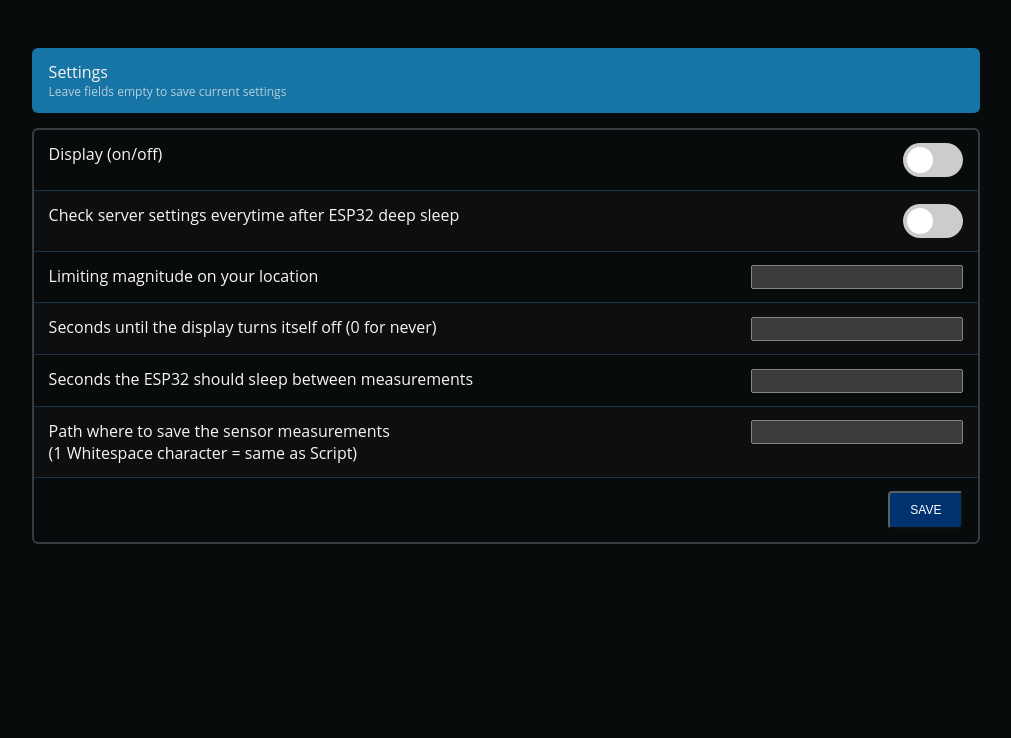
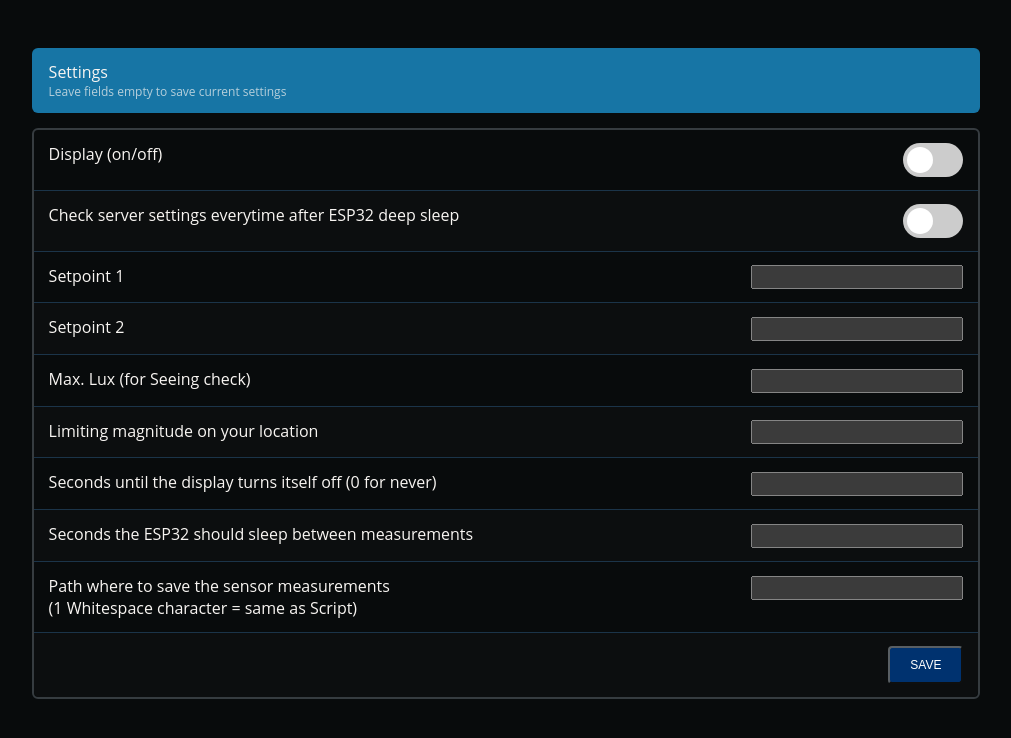
Before and after one commit to Persie0/SQM-HTLHL-API, a Flask app: template templates/settings.html in a window 1280 px wide. Shown: the top 738 px of the page, without its empty margins (134-1145 px from the left). Run offline with Flask 2, Linux system fonts and the light colour scheme; the template is opened without the code that fills it, so the values that code supplies are empty.

Commit message:
added seeing settings

```diff
--- a/SQM_Settings.json
+++ b/SQM_Settings.json
@@ -1 +1 @@
-{"SLEEPTIME_s": 180, "DISPLAY_TIMEOUT_s": 200, "DISPLAY_ON": 1, "PATH": "", "check_everytime": false, "actual_SQM": -1, "actual_SQM_time": "01-Jan-0001 (00:00:00.000000)", "calculated_mag_limit": -1, "set_sqm_limit": 21.83, "raining": "RQ", "luminosity": "SQ", "seeing": "SU", "nelm": "NE", "concentration": "SA", "object": "HT", "ambient": "TQ", "lux": "DE", "lightning_distanceToStorm": "BD"}
+{"SLEEPTIME_s": 180, "DISPLAY_TIMEOUT_s": 200, "DISPLAY_ON": 0, "PATH": "", "check_everytime": 0, "actual_SQM": -1, "actual_SQM_time": "01-Jan-0001 (00:00:00.000000)", "calculated_mag_limit": -1, "set_sqm_limit": 21.0, "max_lux": 50, "setpoint1": 22, "setpoint2": 2, "raining": "RQ", "luminosity": "SQ", "seeing": "SE", "nelm": "NE", "concentration": "SA", "object": "HT", "ambient": "TQ", "lux": "HL", "lightning_distanceToStorm": "BD"}
--- a/app.py
+++ b/app.py
@@ -36,11 +36,15 @@ settings = {
     "DISPLAY_TIMEOUT_s": 200,
     "DISPLAY_ON": 1,
     "PATH": "",
-    "check_everytime": False,
+    "check_everytime": 0,
     "actual_SQM": -1,
     "actual_SQM_time": date(1, 1, 1).strftime("%d-%b-%Y (%H:%M:%S.%f)"),
     "calculated_mag_limit": -1,
     "set_sqm_limit": 21.83,
+
+    "max_lux": 50,
+    "setpoint1": 22,
+    "setpoint2": 2,
 
     # Abbriviations
     "raining": "RQ",
@@ -62,11 +66,11 @@ SPECIFIC_DIRECTORY = Path(settings["PATH"])
 def get_cloud_state():
     global settings, skystate
     temp_diff = float(sensor_values["ambient"]) - float(sensor_values["object"])
-    if temp_diff > 22:
+    if temp_diff > settings["setpoint1"]:
         skystate = "Clear"
-    elif (temp_diff > 2) and (temp_diff < 22):
+    elif (temp_diff > settings["setpoint2"]) and (temp_diff < settings["setpoint1"]):
         skystate = "Partly cloudy"
-    elif temp_diff < 2:
+    elif temp_diff < settings["setpoint2"]:
         skystate = "Cloudy"
     else:
         skystate = "Unknown"
@@ -139,16 +143,27 @@ def settingspage():
     if request.method == "POST":
         global settings, SPECIFIC_DIRECTORY
         # getting the input from the html form
-        disp = request.form.get("DISPLAY", type=int)
         # check if value x was entered
-        if disp is not None:
-            settings["DISPLAY_ON"] = disp
-        check_everytime = request.form.get("check_everytime", type=int)
-        if check_everytime is not None:
-            settings["check_everytime"] = check_everytime
-        disp_to = request.form.get("DISPLAY_TIMEOUT_s", type=int)
-        if disp_to is not None:
-            settings["DISPLAY_TIMEOUT_s"] = disp_to
+        if request.form.get("DISPLAY") is not None:
+            settings["DISPLAY_ON"] = 1
+        else:
+            settings["DISPLAY_ON"] = 0
+        if request.form.get("check_everytime") is not None:
+            settings["check_everytime"] = 1
+        else:
+            settings["check_everytime"] = 0
+        setpoint1 = request.form.get("setpoint1", type=int)
+        if setpoint1 is not None:
+            settings["setpoint1"] = setpoint1
+        setpoint2 = request.form.get("setpoint2", type=int)
+        if setpoint2 is not None:
+            settings["setpoint2"] = setpoint2
+        max_lux = request.form.get("max_lux", type=int)
+        if max_lux is not None:
+            settings["max_lux"] = max_lux
+        dto = request.form.get("DISPLAY_TIMEOUT_s", type=int)
+        if dto is not None:
+            settings["DISPLAY_TIMEOUT_s"] = dto
         sleep_t = request.form.get("SLEEPTIME_s", type=int)
         if sleep_t is not None:
             settings["SLEEPTIME_s"] = sleep_t
@@ -256,6 +271,10 @@ def inject_load():
             "calculated_mag_limit": settings["calculated_mag_limit"],
             "set_sqm_limit": settings["set_sqm_limit"],
 
+            "max_lux": settings["max_lux"],
+            "setpoint1": settings["setpoint1"],
+            "setpoint2": settings["setpoint2"],
+
             "abr_seeing": settings["seeing"],
             "abr_raining": settings["raining"],
             "abr_luminosity": settings["luminosity"],
--- /dev/null
+++ b/last_measurement.txt
@@ -0,0 +1 @@
+01-Sep-2022 (00:43:02.422939)
--- a/templates/settings.html
+++ b/templates/settings.html
@@ -51,7 +51,26 @@
                         </p>
                     </li>
                     <li class='serviceList__item'>
-                        <p class='serviceList__status'><span class="ok"><input type="number"  step=".01" id="actual_SQM" name="actual_SQM"></span></p>
+                        <p class='serviceList__status'><span class="ok"><input type="number"  step=".01" id="setpoint1" name="setpoint1"></span></p>
+                        <p class='serviceList__name'>
+                            Setpoint 1
+                        </p>
+                    </li>
+                    <li class='serviceList__item'>
+                        <p class='serviceList__status'><span class="ok"><input type="number"  step=".01" id="setpoint2" name="setpoint2"></span></p>
+                        <p class='serviceList__name'>
+                            Setpoint 2
+                        </p>
+                    </li>
+                    <li class='serviceList__item'>
+                        <p class='serviceList__status'><span class="ok"><input type="number"  step=".01" id="max_lux" name="max_lux"></span></p>
+                        <p class='serviceList__name'>
+                            Max. Lux (for Seeing check)
+                        </p>
+                    </li>
+
+                    <li class='serviceList__item'>
+                        <p class='serviceList__status'><span class="ok"><input type="number"  step=".01" id="set_sqm_limit" name="set_sqm_limit"></span></p>
                         <p class='serviceList__name'>
                             Limiting magnitude on your location
                         </p>
```
Also changed, not shown: templates/index.html (+23 -5 lines).
